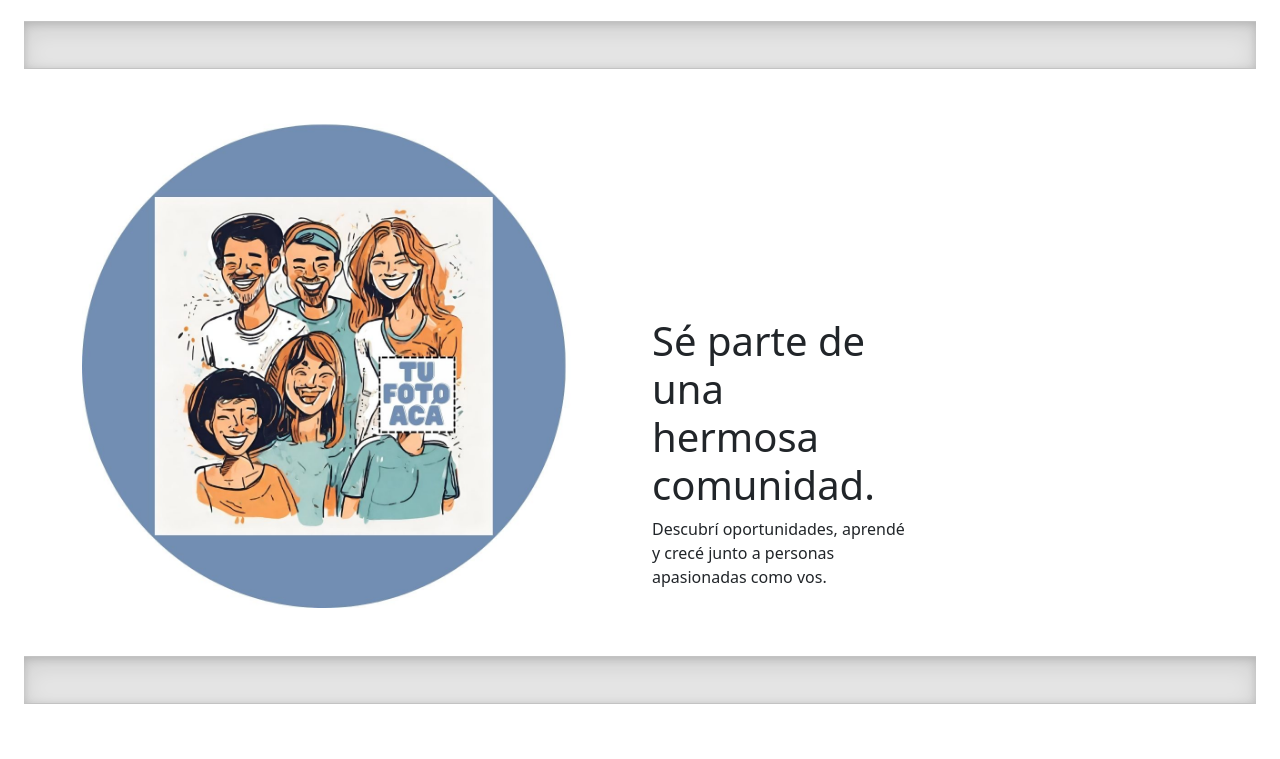
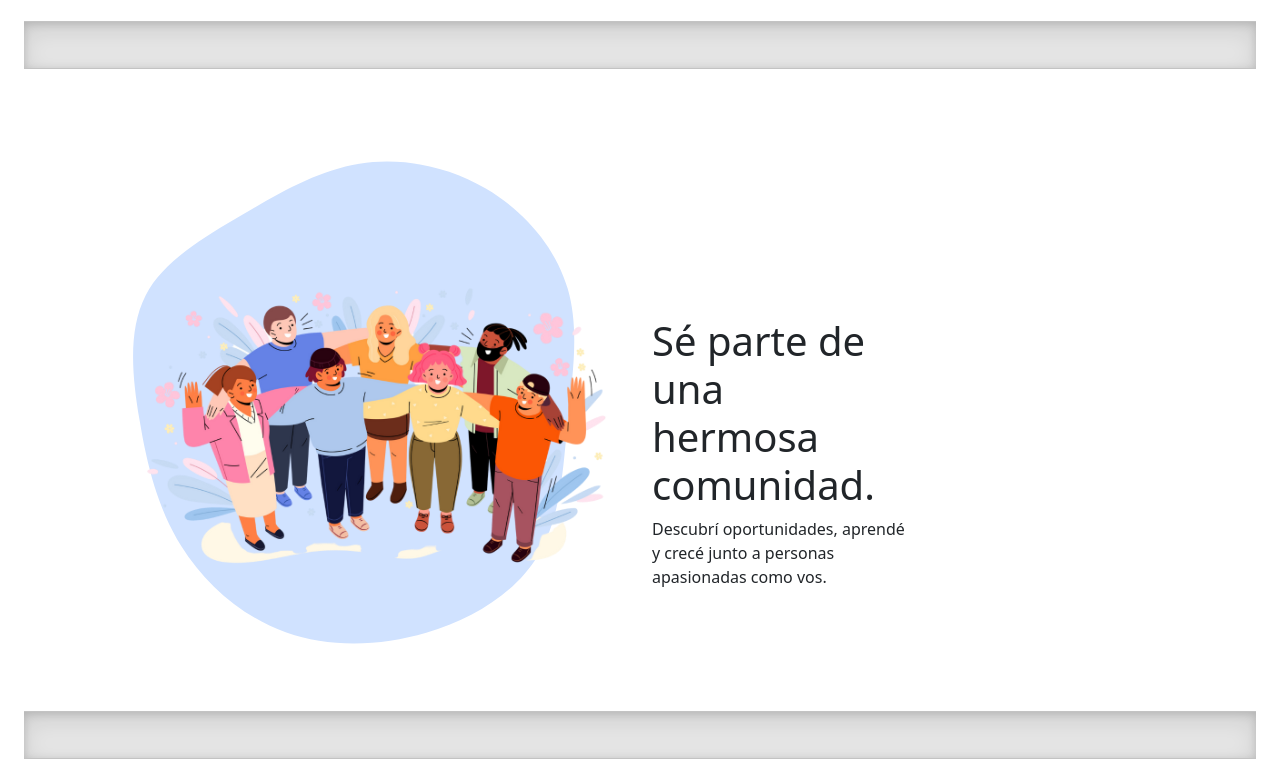
Before and after one commit to Javutu/mimingo, a plain HTML site: page index.html in a window 1280 px wide. Shown: the part 599-1358 px from the top of the page. Before the commit the page ends 1303 px from the top, so only its background shows below. Drawn offline with nearby package versions, Linux system fonts and the light colour scheme.

Commit message:
recambio

```diff
--- a/index.html
+++ b/index.html
@@ -137,10 +137,14 @@
         <div class="container">
             <div class="row">
                 <div class="col-md-6 contact-image">
+                    <div class="position-relative">
+                        <svg viewBox="0 0 200 200" xmlns="http://www.w3.org/2000/svg" class="img-shape">
+                            <path fill="#D0E2FF" d="M47.9,-73.8C62.1,-65.5,73.5,-52.2,77.9,-37.2C82.3,-22.2,79.7,-5.6,77.9,11.7C76.2,28.9,75.4,46.8,67.1,60.5C58.9,74.2,43.2,83.9,26.1,88.9C9,93.9,-9.4,94.4,-25.4,88.7C-41.4,83,-54.9,71.1,-63.6,57.2C-72.3,43.3,-76.2,27.4,-78.9,11.1C-81.7,-5.2,-83.2,-21.9,-76.7,-34.6C-70.2,-47.2,-55.7,-55.7,-41.6,-64C-27.5,-72.3,-13.8,-80.4,1.6,-82.9C16.9,-85.3,33.8,-82.1,47.9,-73.8Z" transform="translate(100 100)" />
+                        </svg>
+                        <img src="img/8056321.png" class="img-fluid tamanio2 position-absolute" style="right: 1px; top: 0;">
+                    </div>
+                </div>
 
-
-                    <img src="img/feel.jpg" alt="img" class="img-fluid tamanio2">
-                </div>
                 <div class="col-md-6 contact-form col-sm-12">
                     <div class="row">
                         <div class="col-md-6 espacio">
```
Also changed, not shown: img/8056321.png (added).
